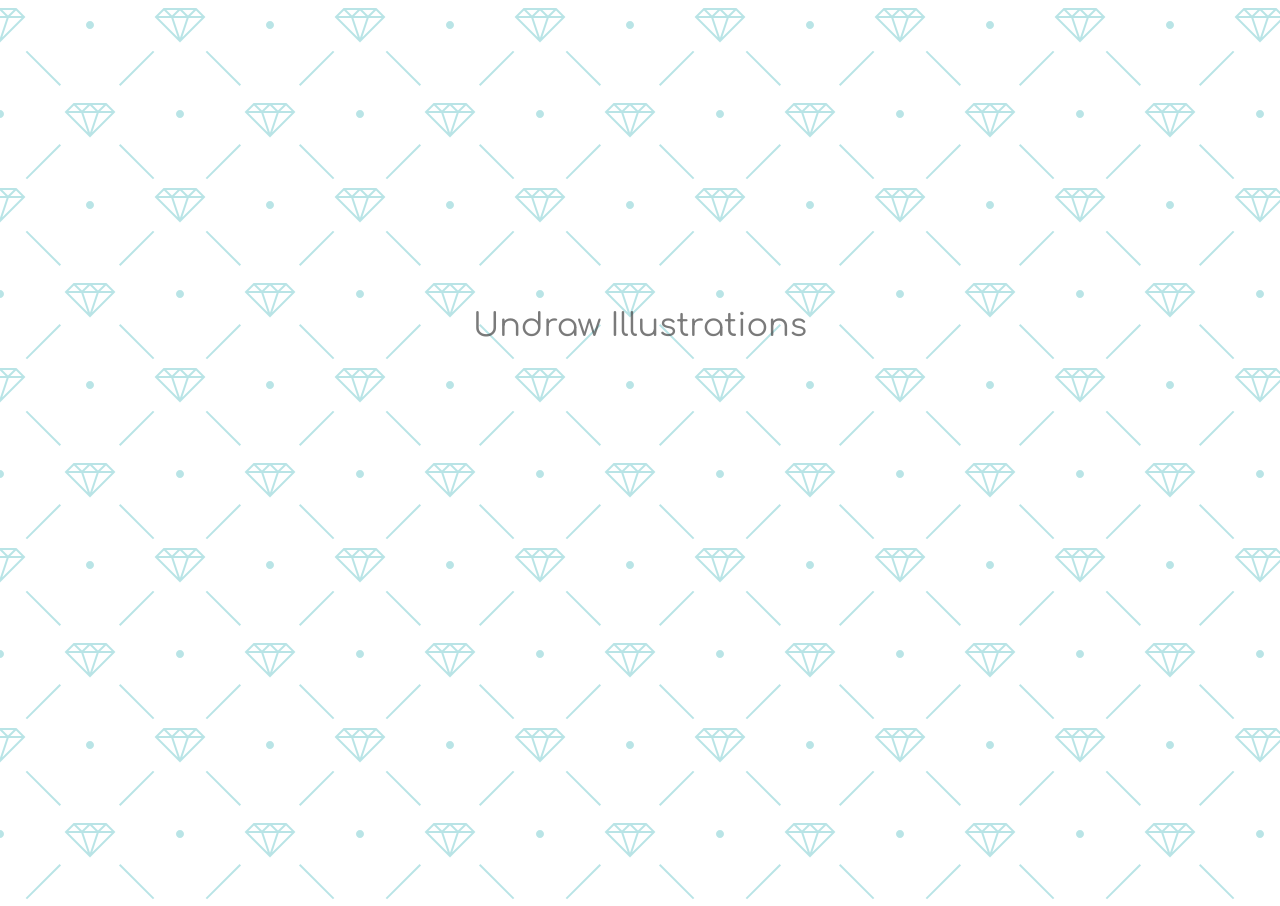
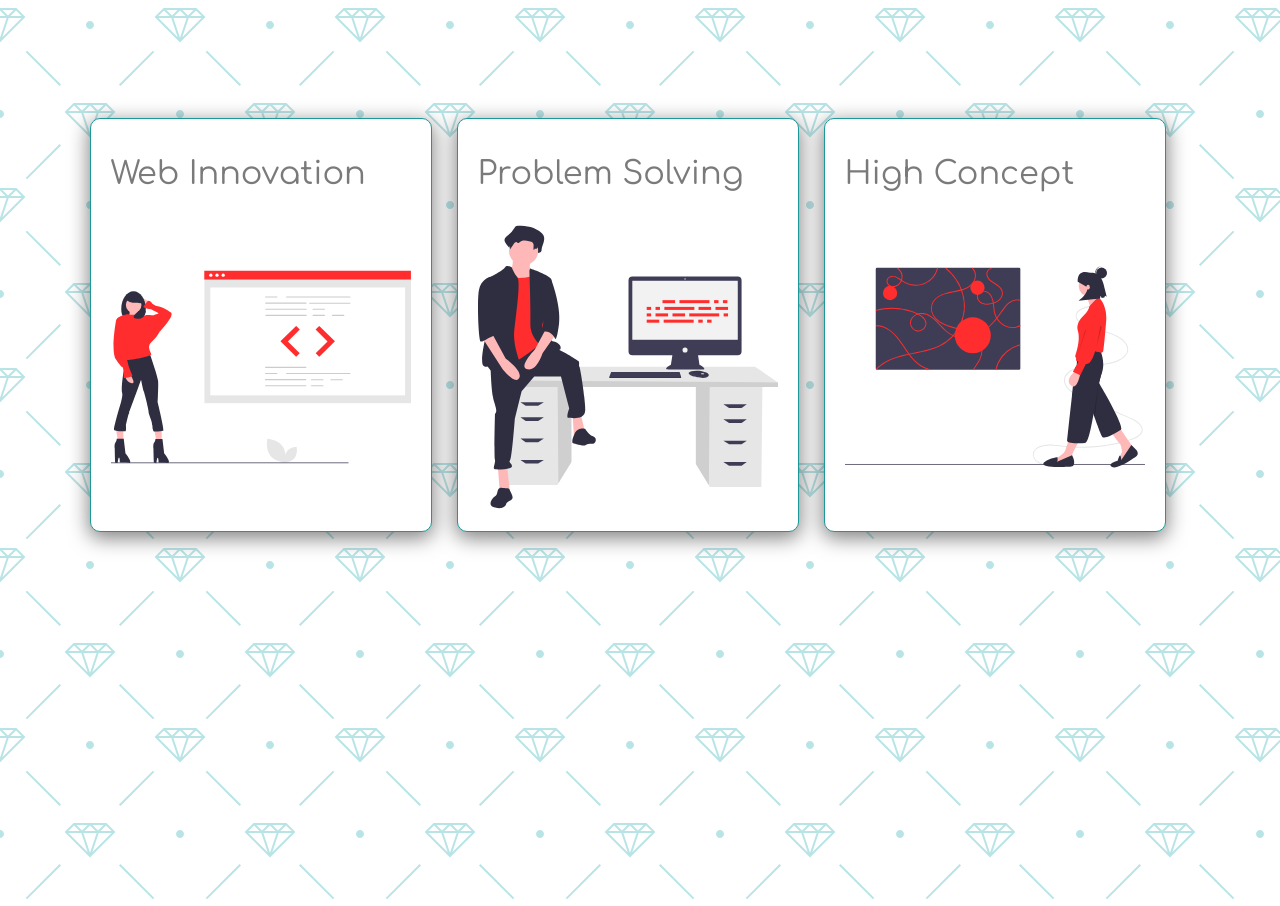
Before and after one commit to shaneiadt/light-dark-mode, a plain HTML site: page index.html in a window 1280 px wide. Shown: the part 875-1781 px from the top of the page. Drawn offline with nearby package versions, Linux system fonts and the light colour scheme.

Commit message:
add undraw illustrations

```diff
--- a/index.html
+++ b/index.html
@@ -1,12 +1,15 @@
 <!DOCTYPE html>
 <html lang="en">
   <head>
-    <meta charset="UTF-8">
-    <meta name="viewport" content="width=device-width, initial-scale=1.0">
+    <meta charset="UTF-8" />
+    <meta name="viewport" content="width=device-width, initial-scale=1.0" />
     <title>Template</title>
-    <link rel="icon" type="image/png" href="favicon.png">
-    <link rel="stylesheet" href="https://cdnjs.cloudflare.com/ajax/libs/font-awesome/5.10.2/css/all.min.css"/>
-    <link rel="stylesheet" href="style.css">
+    <link rel="icon" type="image/png" href="favicon.png" />
+    <link
+      rel="stylesheet"
+      href="https://cdnjs.cloudflare.com/ajax/libs/font-awesome/5.10.2/css/all.min.css"
+    />
+    <link rel="stylesheet" href="style.css" />
   </head>
   <body>
     <nav id="nav">
@@ -24,15 +27,39 @@
     </section>
 
     <section id="about">
-        <h2>Undraw Illustrations</h2>
+      <div class="about-container">
+        <div class="image-container">
+          <h2>Web Innovation</h2>
+          <img
+            src="img/undraw_proud_coder_light.svg"
+            alt="Proud Coder"
+            id="image1"
+          />
+        </div>
+        <div class="image-container">
+          <h2>Problem Solving</h2>
+          <img
+            src="img/undraw_feeling_proud_light.svg"
+            alt="Proud Coder"
+            id="image2"
+          />
+        </div>
+        <div class="image-container">
+          <h2>High Concept</h2>
+          <img
+            src="img/undraw_conceptual_idea_light.svg"
+            alt="Proud Coder"
+            id="image3"
+          />
+        </div>
+      </div>
     </section>
 
     <section id="projects">
       <h2>Buttons</h2>
     </section>
 
-    <section id="contact">
-    </section>
+    <section id="contact"></section>
 
     <script src="script.js"></script>
   </body>
```
Lines whose indentation alone changed are shown as unchanged.
